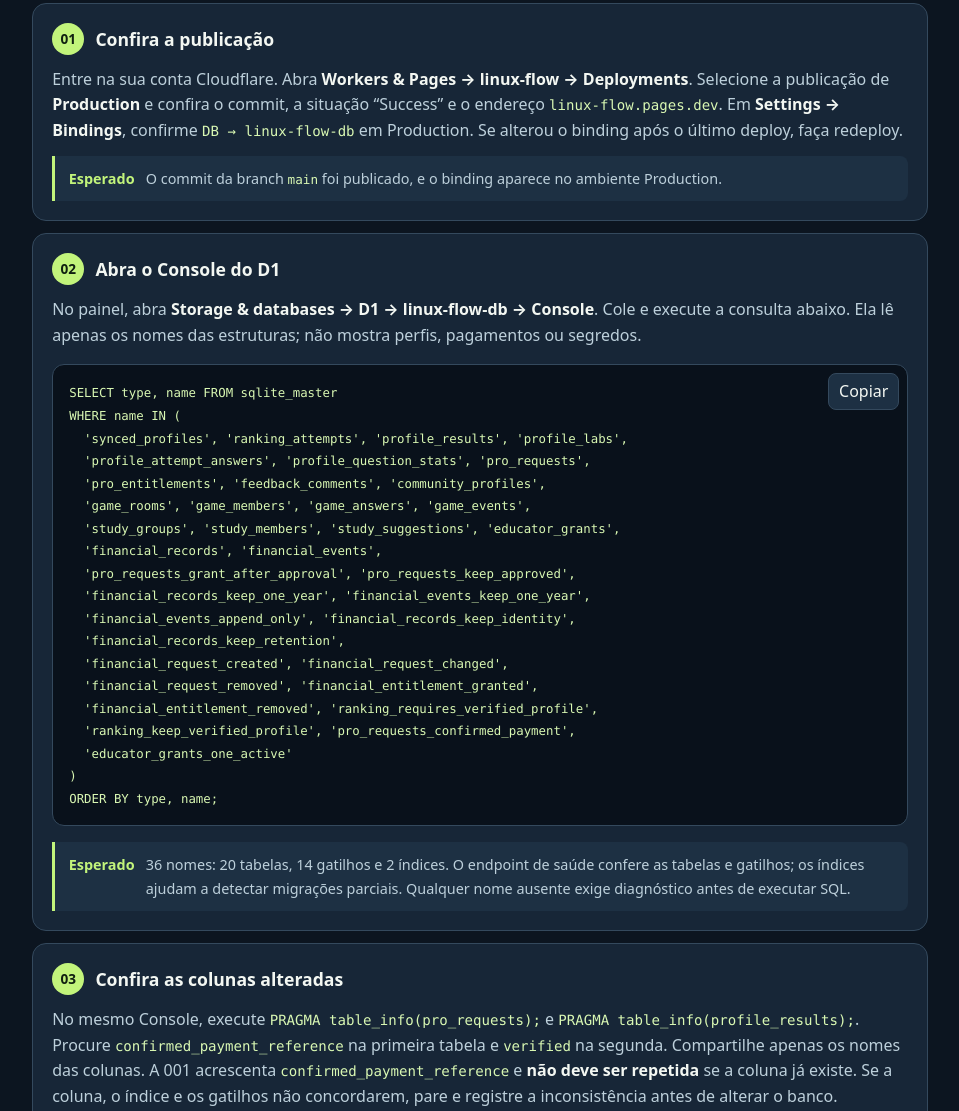
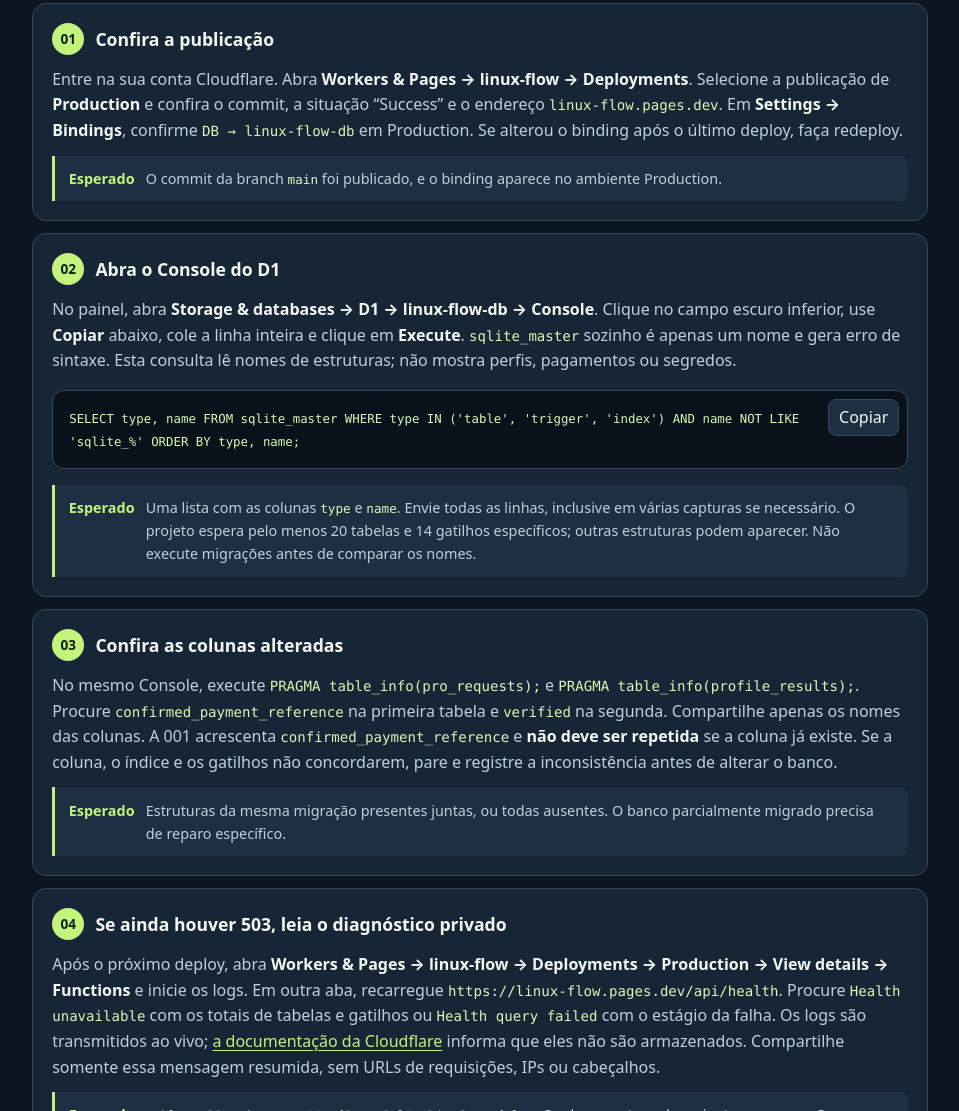
Before and after one commit to Jonathan-Eleodoro/linux-flow, a website: page guias-cloudflare/11-validacao-publica.html in a window 1280 px wide. Shown: the part 855-1966 px from the top of the page, without its empty margins (286-1245 px from the left). Drawn offline with Linux system fonts and the light colour scheme.

Commit message:
docs: simplificar inventario do D1 no console

```diff
--- a/guias-cloudflare/11-validacao-publica.html
+++ b/guias-cloudflare/11-validacao-publica.html
@@ -31,25 +31,7 @@
       <h2>1. Descubra o estado do banco sem alterar dados</h2>
       <ol class="test-steps">
         <li><strong>Confira a publicação</strong><p>Entre na sua conta Cloudflare. Abra <b>Workers &amp; Pages → linux-flow → Deployments</b>. Selecione a publicação de <b>Production</b> e confira o commit, a situação “Success” e o endereço <code>linux-flow.pages.dev</code>. Em <b>Settings → Bindings</b>, confirme <code>DB → linux-flow-db</code> em Production. Se alterou o binding após o último deploy, faça redeploy.</p><div class="test-result"><b>Esperado</b><span>O commit da branch <code>main</code> foi publicado, e o binding aparece no ambiente Production.</span></div></li>
-        <li><strong>Abra o Console do D1</strong><p>No painel, abra <b>Storage &amp; databases → D1 → linux-flow-db → Console</b>. Cole e execute a consulta abaixo. Ela lê apenas os nomes das estruturas; não mostra perfis, pagamentos ou segredos.</p><div class="copy-block"><button class="copy" data-copy="inventory">Copiar</button><pre><code id="inventory">SELECT type, name FROM sqlite_master
-WHERE name IN (
-  'synced_profiles', 'ranking_attempts', 'profile_results', 'profile_labs',
-  'profile_attempt_answers', 'profile_question_stats', 'pro_requests',
-  'pro_entitlements', 'feedback_comments', 'community_profiles',
-  'game_rooms', 'game_members', 'game_answers', 'game_events',
-  'study_groups', 'study_members', 'study_suggestions', 'educator_grants',
-  'financial_records', 'financial_events',
-  'pro_requests_grant_after_approval', 'pro_requests_keep_approved',
-  'financial_records_keep_one_year', 'financial_events_keep_one_year',
-  'financial_events_append_only', 'financial_records_keep_identity',
-  'financial_records_keep_retention',
-  'financial_request_created', 'financial_request_changed',
-  'financial_request_removed', 'financial_entitlement_granted',
-  'financial_entitlement_removed', 'ranking_requires_verified_profile',
-  'ranking_keep_verified_profile', 'pro_requests_confirmed_payment',
-  'educator_grants_one_active'
-)
-ORDER BY type, name;</code></pre></div><div class="test-result"><b>Esperado</b><span>36 nomes: 20 tabelas, 14 gatilhos e 2 índices. O endpoint de saúde confere as tabelas e gatilhos; os índices ajudam a detectar migrações parciais. Qualquer nome ausente exige diagnóstico antes de executar SQL.</span></div></li>
+        <li><strong>Abra o Console do D1</strong><p>No painel, abra <b>Storage &amp; databases → D1 → linux-flow-db → Console</b>. Clique no campo escuro inferior, use <b>Copiar</b> abaixo, cole a linha inteira e clique em <b>Execute</b>. <code>sqlite_master</code> sozinho é apenas um nome e gera erro de sintaxe. Esta consulta lê nomes de estruturas; não mostra perfis, pagamentos ou segredos.</p><div class="copy-block"><button class="copy" data-copy="inventory">Copiar</button><pre><code id="inventory">SELECT type, name FROM sqlite_master WHERE type IN ('table', 'trigger', 'index') AND name NOT LIKE 'sqlite_%' ORDER BY type, name;</code></pre></div><div class="test-result"><b>Esperado</b><span>Uma lista com as colunas <code>type</code> e <code>name</code>. Envie todas as linhas, inclusive em várias capturas se necessário. O projeto espera pelo menos 20 tabelas e 14 gatilhos específicos; outras estruturas podem aparecer. Não execute migrações antes de comparar os nomes.</span></div></li>
         <li><strong>Confira as colunas alteradas</strong><p>No mesmo Console, execute <code>PRAGMA table_info(pro_requests);</code> e <code>PRAGMA table_info(profile_results);</code>. Procure <code>confirmed_payment_reference</code> na primeira tabela e <code>verified</code> na segunda. Compartilhe apenas os nomes das colunas. A 001 acrescenta <code>confirmed_payment_reference</code> e <b>não deve ser repetida</b> se a coluna já existe. Se a coluna, o índice e os gatilhos não concordarem, pare e registre a inconsistência antes de alterar o banco.</p><div class="test-result"><b>Esperado</b><span>Estruturas da mesma migração presentes juntas, ou todas ausentes. O banco parcialmente migrado precisa de reparo específico.</span></div></li>
         <li><strong>Se ainda houver 503, leia o diagnóstico privado</strong><p>Após o próximo deploy, abra <b>Workers &amp; Pages → linux-flow → Deployments → Production → View details → Functions</b> e inicie os logs. Em outra aba, recarregue <code>https://linux-flow.pages.dev/api/health</code>. Procure <code>Health unavailable</code> com os totais de tabelas e gatilhos ou <code>Health query failed</code> com o estágio da falha. Os logs são transmitidos ao vivo; <a href="https://developers.cloudflare.com/pages/functions/debugging-and-logging/" target="_blank" rel="noopener noreferrer">a documentação da Cloudflare</a> informa que eles não são armazenados. Compartilhe somente essa mensagem resumida, sem URLs de requisições, IPs ou cabeçalhos.</p><div class="test-result"><b>Esperado</b><span><code>tables: 20</code>, <code>triggers: 14</code> e <code>financialArchiveGap: false</code>. Qualquer outro valor orienta uma correção específica.</span></div></li>
       </ol>
```
